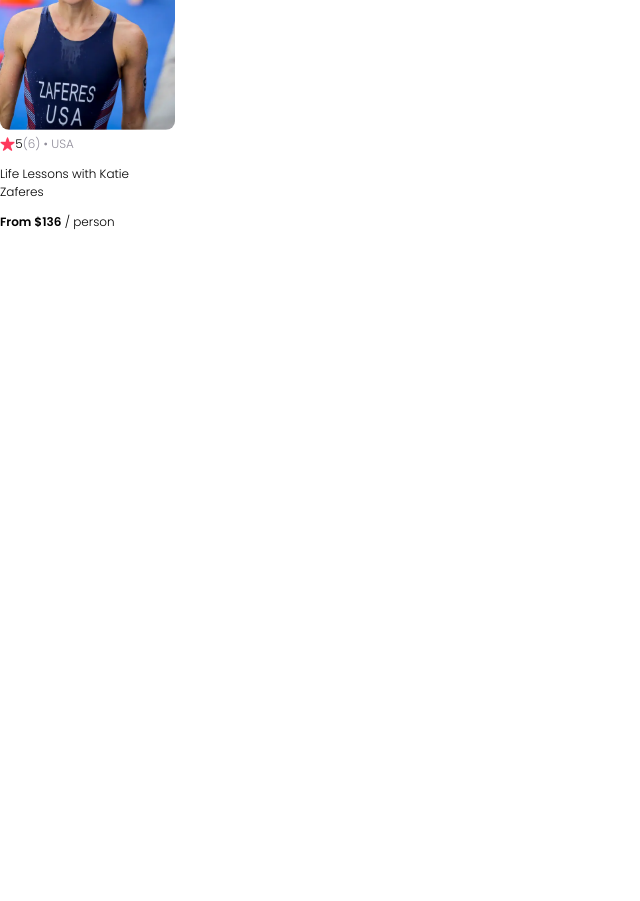
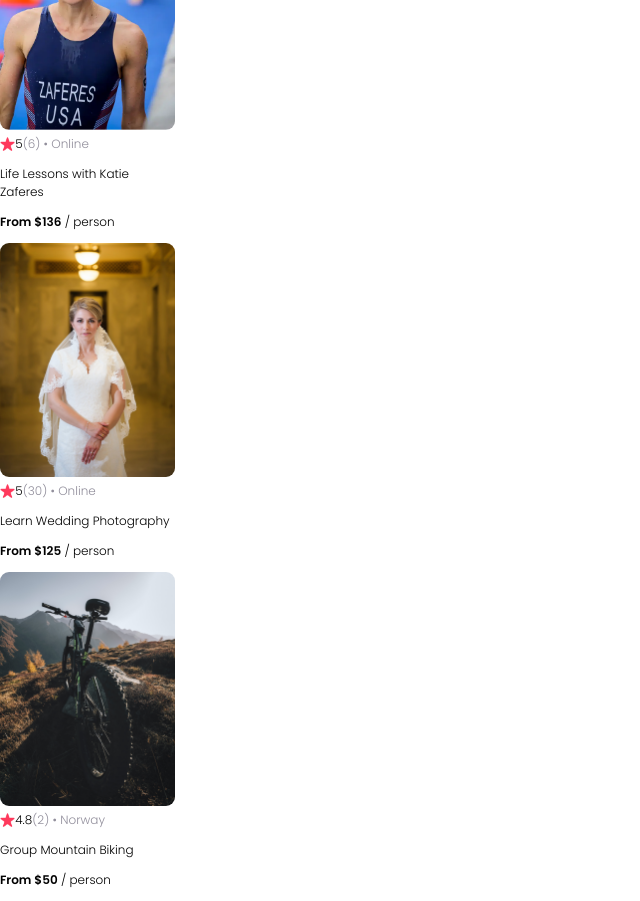
Before and after one commit to BenjaminMcMahan/airbnb-scrimba, a React (Create React App) app: page / in a window 1280 px wide. Shown: the part 560-1461 px from the top of the page, without its empty margins (0-640 px from the left). Before the commit the page ends 803 px from the top, so only its background shows below. Built offline with nearby package versions, Linux system fonts and the light colour scheme.

Commit message:
Imports data to make cards dynamic

```diff
--- a/src/App.js
+++ b/src/App.js
@@ -1,20 +1,22 @@
 import Navbar from "./components/Navbar";
 import Hero from "./components/Hero";
 import Card from "./components/Card";
-
+import Data from "./data"
 function App() {
     return (
         <div>
             <Navbar/>
             <Hero/>
-            <Card
-                img="katie-zaferes.png"
-                stars={5.0}
-                starsCount={6}
-                country="USA"
-                title={"Life Lessons with Katie Zaferes"}
-                price={136}
-            />
+            {Data.map(data =>
+                <Card
+                    img={`images/${data.coverImg}`}
+                    stars={data.stats.rating}
+                    starsCount={data.stats.reviewCount}
+                    country={data.location}
+                    title={data.title}
+                    price={data.price}
+                />
+            )}
         </div>
     );
 }
--- a/src/components/Card.js
+++ b/src/components/Card.js
@@ -2,7 +2,7 @@
 const Card = ({stars, starsCount, country, title, price, img}) => {
     return (
         <div className="card">
-            <img src={`images/${img}`} alt={title} className="card--image"/>
+            <img src={img} alt={title} className="card--image"/>
             <div className="card--stats">
                 <img src="images/star.png" alt="star" className="card--star"/>
                 <span>{stars}</span>
--- /dev/null
+++ b/src/data.js
@@ -0,0 +1,43 @@
+const data = [
+    {
+        id: 1,
+        title: "Life Lessons with Katie Zaferes",
+        description: "I will share with you what I call \"Positively Impactful Moments of Disappointment.\" Throughout my career, many of my highest moments only came after setbacks and losses. But learning from those difficult moments is what gave me the ability to rise above them and reach my goals.",
+        price: 136,
+        coverImg: "katie-zaferes.png",
+        stats: {
+            rating: 5.0,
+            reviewCount: 6
+        },
+        location: "Online",
+        openSpots: 0,
+    },
+    {
+        id: 2,
+        title: "Learn Wedding Photography",
+        description: "Interested in becoming a wedding photographer? For beginner and experienced photographers alike, join us in learning techniques required to leave the happy couple with memories that'll last a lifetime.",
+        price: 125,
+        coverImg: "wedding-photography.png",
+        stats: {
+            rating: 5.0,
+            reviewCount: 30
+        },
+        location: "Online",
+        openSpots: 27,
+    },
+    {
+        id: 3,
+        title: "Group Mountain Biking",
+        description: "Experience the beautiful Norwegian landscape and meet new friends all while conquering rugged terrain on your mountain bike. (Bike provided!)",
+        price: 50,
+        coverImg: "mountain-bike.png",
+        stats: {
+            rating: 4.8,
+            reviewCount: 2
+        },
+        location: "Norway",
+        openSpots: 3,
+    }
+];
+
+export default data;
```
Also changed, not shown: public/images/mountain-bike.png (added), public/images/wedding-photography.png (added).
